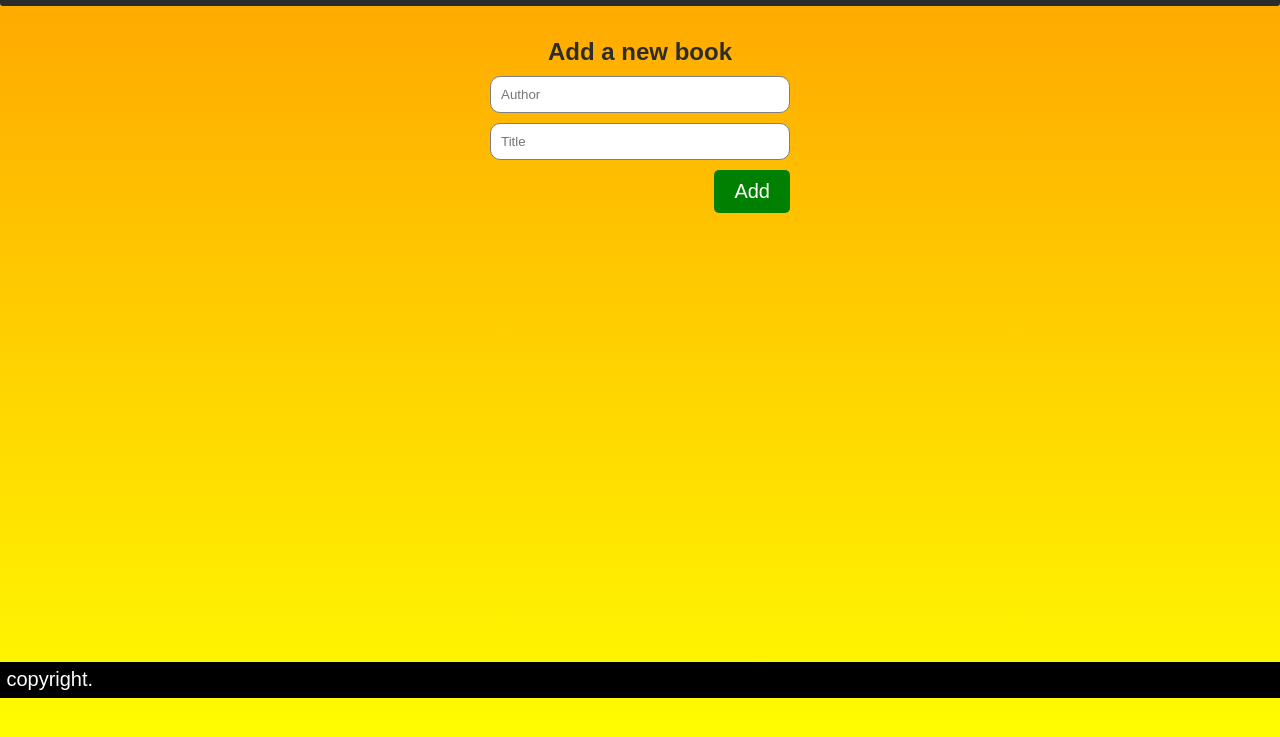
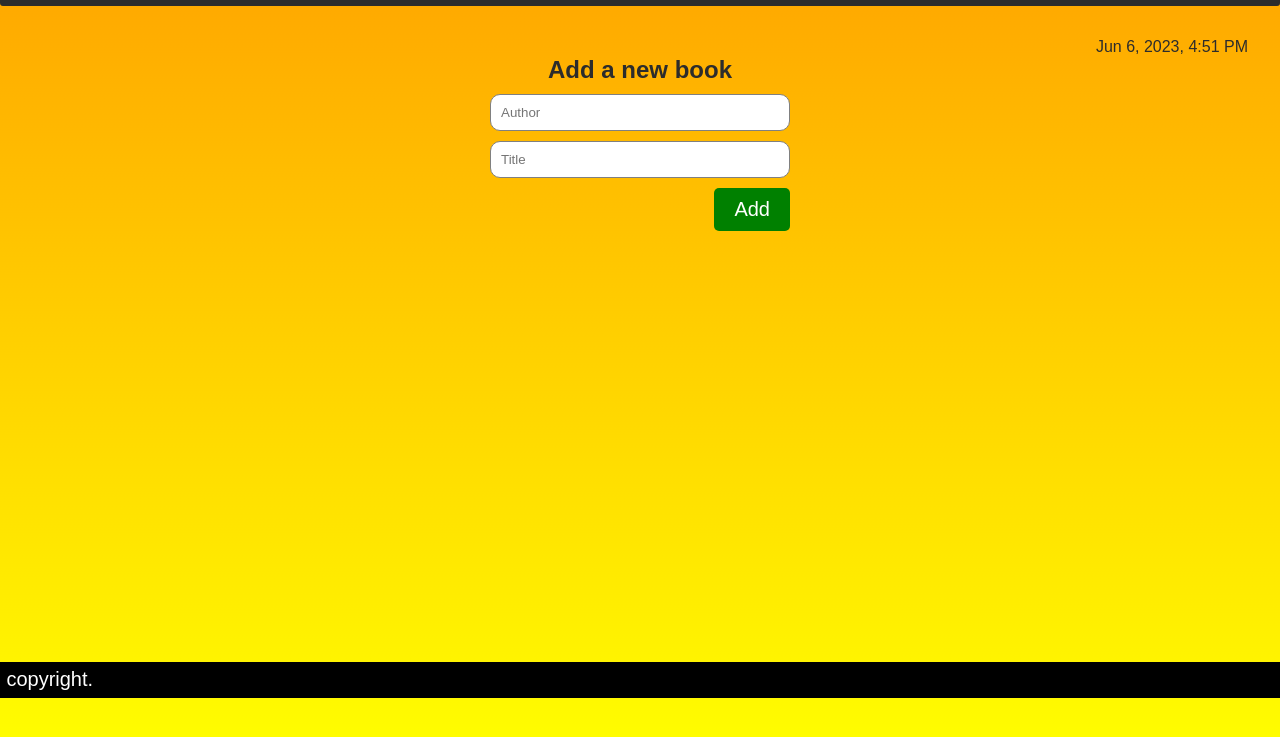
Before and after one commit to Zafron047/Awesome_Books_ES6, a website: page index.html in a window 1280 px wide. Shown: the part 39-776 px from the top of the page. Drawn offline with Linux system fonts and the light colour scheme; a web font is replaced by a local one.

Commit message:
Finish Date functionality fix luxon path

```diff
--- a/index.css
+++ b/index.css
@@ -70,7 +70,7 @@ main {
 }
 
 .date {
-
+  align-self: flex-end;
 }
 
 h1 {
--- a/modules/date.js
+++ b/modules/date.js
@@ -1,8 +1,8 @@
-import { DateTime } from "./modules/luxon";
+import { DateTime } from './luxon.js';
 
 const date = () => {
     const now = DateTime.now();
-    document.querySelector('#date').innerHTML = dt.toLocaleString(DateTime.DATETIME_MED);
+    document.querySelector('#date').innerHTML = now.toLocaleString(DateTime.DATETIME_MED);
 };
 
 export default date;
```
